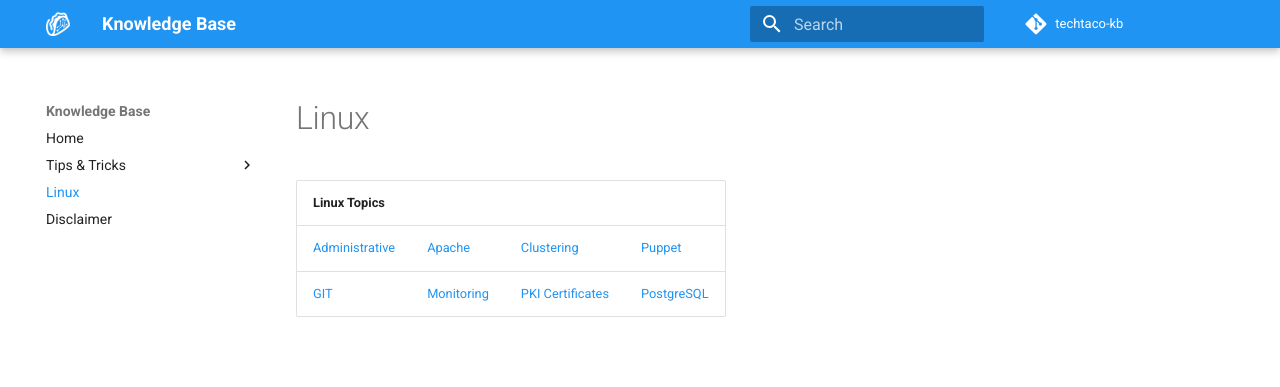
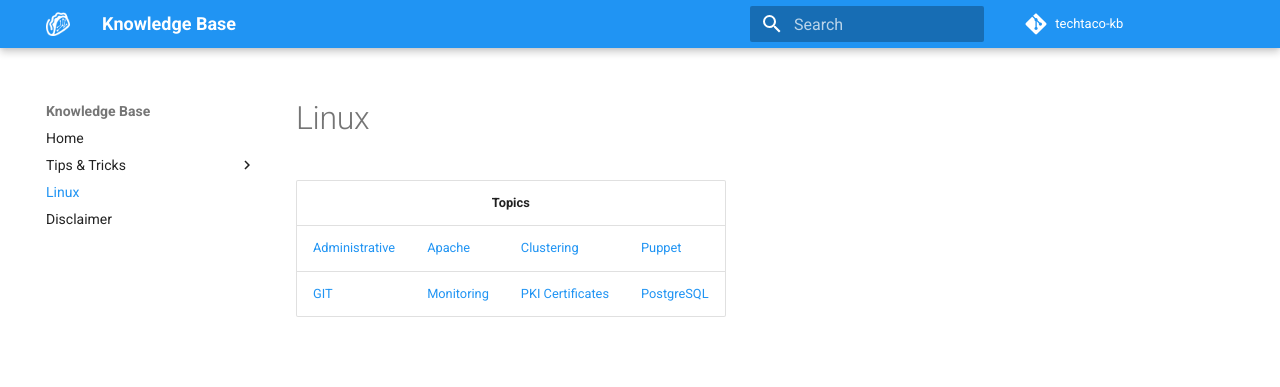
Before and after one commit to smbambling/techtaco-kb-old, an MkDocs documentation site: the page built from docs/linux.md, in a window 1280 px wide. Shown: the top 387 px of the page. Built offline with MkDocs 1.6.1 and Material for MkDocs 9.7.7, drawn with Linux system fonts in a browser that asks for light colours; comment, search, counter and statistics services are not loaded.

Commit message:
updating linux docs

```diff
--- a/docs/linux.md
+++ b/docs/linux.md
@@ -1,21 +1,21 @@
 <table style="white-space: nowrap;">
   <thead>
     <tr>
-      <th colspan="4">Linux Topics</td>
+      <th style="text-align: center;" colspan="4"><strong>Topics</strong></th>
     </tr>
   </thead>
   <tbody>
     <tr>
-      <td><a href="linux/administrative/nav.md">Administrative</a></td>
-      <td><a href="linux/apache/nav.md">Apache</a></td>
-      <td><a href="linux/clustering/nav.md">Clustering</a></td>
-      <td><a href="linux/puppet/nav.md">Puppet</a></td>
+      <td><a href="/linux/administrative/nav">Administrative</a></td>
+      <td><a href="/linux/apache/nav">Apache</a></td>
+      <td><a href="/linux/clustering/nav">Clustering</a></td>
+      <td><a href="/linux/puppet/nav">Puppet</a></td>
     </tr>
     <tr>
-      <td><a href="linux/git/nav.md">GIT</a></td>
-      <td><a href="linux/monitoring/nav.md">Monitoring</a></td>
-      <td><a href="linux/pki_certificates/nav.md">PKI Certificates</a></td>
-      <td><a href="linux/postgresql/nav.md">PostgreSQL</a></td>
+      <td><a href="/linux/git/nav">GIT</a></td>
+      <td><a href="/linux/monitoring/nav">Monitoring</a></td>
+      <td><a href="/linux/pki_certificates/nav">PKI Certificates</a></td>
+      <td><a href="/linux/postgresql/nav">PostgreSQL</a></td>
     </tr>
   </tbody>
 </table>
```
Also changed, not shown: docs/linux/administrative/administrative.md (deleted, +0 -11 lines), docs/linux/apache/apache.md (deleted, +0 -4 lines), docs/linux/clustering/clustering.md (deleted, +0 -3 lines), docs/linux/puppet/puppet.md (deleted, +0 -10 lines).
